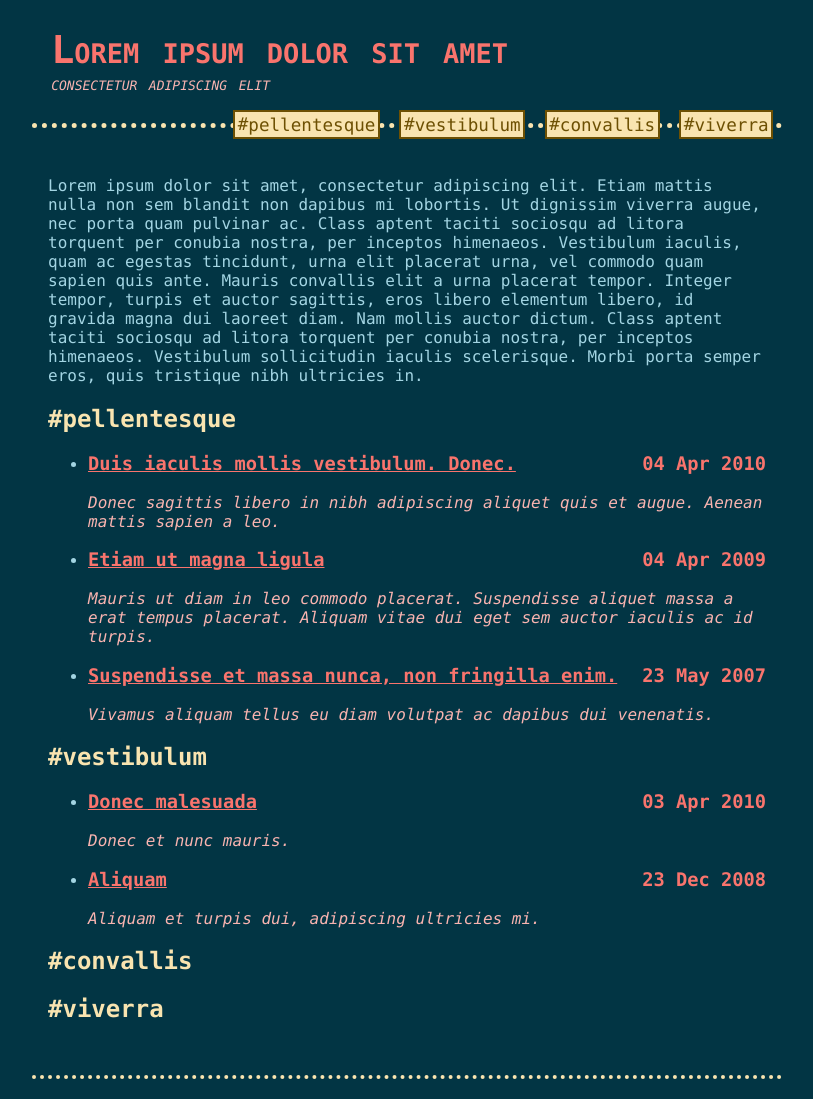
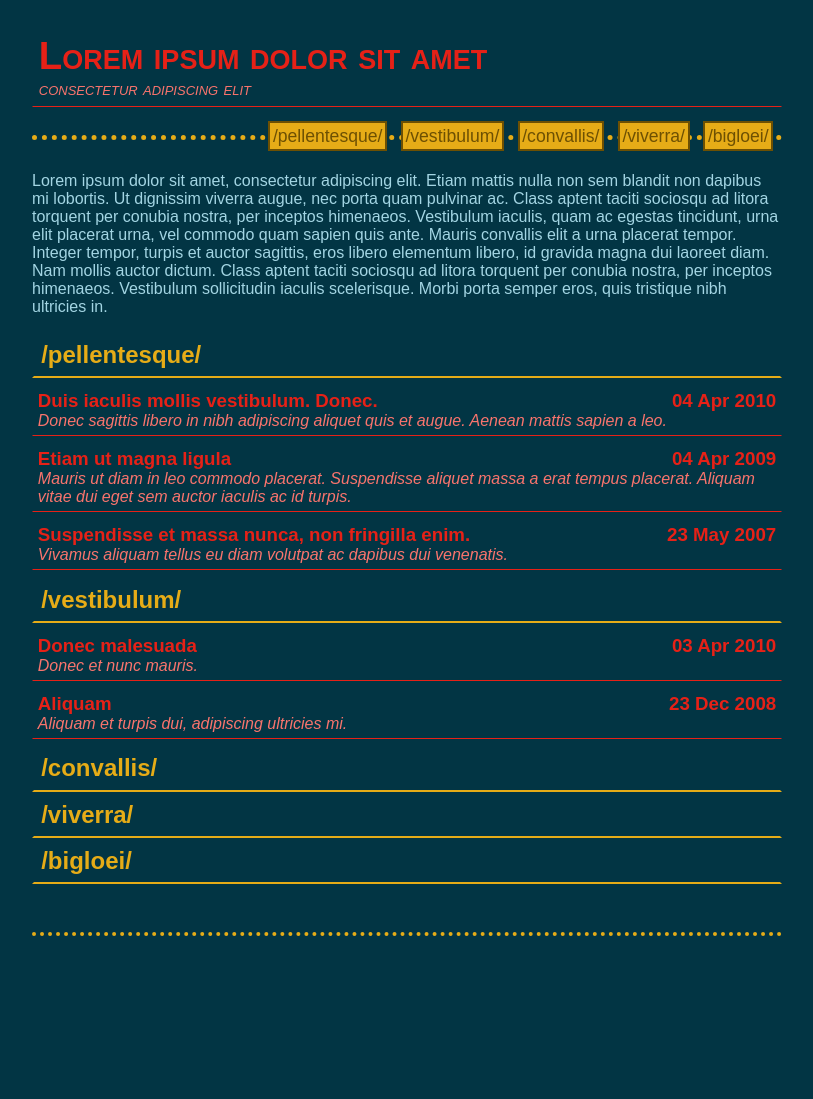
Before and after one commit to apburke/andrewpeterburke.github.com, a Jekyll site: the page built from index.markdown, in a window 1280 px wide. Shown: the whole page, without its empty margins (233-1046 px from the left). Built offline with Jekyll 4.4.1, drawn with Linux system fonts in a browser that asks for light colours; after the commit the page ends 956 px from its top, so only the background shows below that.

Commit message:
Modified style sheet and created some classes in the templates to ease with styling

```diff
--- a/_config.yml
+++ b/_config.yml
@@ -3,4 +3,4 @@ permalink : none
 auto: true
 title: Lorem ipsum dolor sit amet
 description: consectetur adipiscing elit
-branches: [pellentesque, vestibulum, convallis, viverra]
+branches: [pellentesque, vestibulum, convallis, viverra, bigloei]
--- a/_layouts/default.html
+++ b/_layouts/default.html
@@ -12,8 +12,11 @@
 
   <div id="header">
 
-    <a href="/" title="{{site.title}}"><h1 class="title">{{site.title}}</h1></a>
-    <p class="description">{{site.description}}</p>
+    <div class="site_heading">
+
+      <a href="/" title="{{site.title}}"><h1 class="title">{{site.title}}</h1><p class="description">{{site.description}}</p></a>
+
+    </div>
 
   </div>
 
--- a/_layouts/home.html
+++ b/_layouts/home.html
@@ -14,12 +14,15 @@ layout: default
 
     <! Creates a list of posts for each site section !>
     {% for _branch in site.branches %}
-      <h2 id="{{_branch}}" class="branch">{{_branch}}</h2>
-      <ul>
+    <a href="/#{{_branch}}"><h2 id="{{_branch}}" class="branch">{{_branch}}</h2></a>
+      <ul class="branch_listing">
       {% for _post in site.posts %}
         {% if _post.branch == _branch %}
-        <li><h3><a class="title" href="{{_post.url}}">{{_post.title}}<span class="date">{{ _post.date | date_to_string}}</span></a></h3>
-          <p class="description">{{_post.description}}</p></li>
+        <li class="post_heading">
+          <a href="{{_post.url}}"><h3 class="title">{{_post.title}}
+          <span class="date">{{ _post.date | date_to_string}}</span></h3>
+          <p class="description">{{_post.description}}</p></a>
+        </li>
         {% endif %}
       {% endfor %}
       </ul>
--- a/_posts/2008-12-23-aliquam.markdown
+++ b/_posts/2008-12-23-aliquam.markdown
@@ -1,5 +1,6 @@
 ---
 title: Aliquam
+layout: post
 branch: vestibulum
 description: Aliquam et turpis dui, adipiscing ultricies mi.
 ---
--- a/css/default.css
+++ b/css/default.css
@@ -1,8 +1,12 @@
-body{
+body {
  background-color: #023544;
- font-family: Inconsolata, Consolas, monospace, sans-serif;
+ font-family: sans-serif;
  font-size: 100%;
 }
+
+a, a:link, a:visited {
+ text-decoration: none
+ }
 
 /*
 = = = = = = = =
@@ -10,29 +14,82 @@ body{
 = = = = = = = =
 */
 
-.branch:before, .branch_link:before{
- content: "#";
+.branch:before, .branch:after, .branch_link:before, .branch_link:after {
+ content: "/";
+ }
+
+.branch {
+ margin: 0;
+ padding: .3em;
+ color: #E6AC17;
+ border-left: .1em solid #023544;
+ border-top: .1em solid #023544;
+ border-right: .1em solid #023544;
+ border-bottom: .1em solid #E6AC17;
+}
+
+.branch:hover {
+ border-top: .1em dotted #E62117;
+ border-right: .1em dotted #E6AC17;
+ border-left: .1em dotted #E62117;
+}
+
+.branch_listing {
+ margin: 0;
+ padding: 0em;
+ list-style-type: none;
+}
+
+.branch_listing li {
+ margin: .4em 0em;
+}
+
+.branch_listing a:link h3{
+ font-weight: bold;
+}
+
+.branch_listing h3 {
+ font-weight: inherit;
+}
+
+.post_heading p, .post_heading h3, .site_heading p, .site_heading h1 {
+  margin: 0em;
+  padding: 0em;
+}
+
+.post_heading, .site_heading {
+ margin: 0em;
+ padding: .3em;
+ border-left: .1em solid #023544;
+ border-top: .1em solid #023544;
+ border-right: .1em solid #023544;
+ border-bottom: .1em solid #E62117;
+}
+
+.post_heading:hover, .site_heading:hover {
+ border-top: .1em dotted #E6AC17;
+ border-left: .1em dotted #E6AC17;
+ border-right: .1em dotted #E62117;
+}
+
+.date {
+ float: right;
+ color: inherit;
+ background-color: inherit;
+ font-weight: inherit;
+ text-decoration: inherit;
+ border: inherit
 }
 
 .title {
- color: #F9746D;
-}
-
-.title:link {
- font-weight: 900;
-}
-.title:visited {
- font-weight: 100;
+ color: #E62117;
 }
 
 .description {
  font-style: italic;
- color: #F9B4B0;
+ color: #F9746D;
 }
 
-.branch {
- color: #F9E4B0;
-}
 
 /*
 = = = = = = = =
@@ -44,7 +101,6 @@ body{
  margin-left: auto;
  margin-right: auto;
  width: 750px;
- background-color: #023544;
 }
 
 /*
@@ -53,22 +109,11 @@ body{
 = = = = = = = =
 */
 
-#header{
- padding: 1em;
+#header {
+ padding: 1em 0em;
  margin: 0;
  font-size: 1.2em;
-}
-
-#header h1, #header p{
  font-variant: small-caps;
- margin: 0;
- padding: 0;
-}
-
-
-#header a, #menu a{
- text-decoration: none;
- color: inherit;
 }
 
 /*
@@ -77,15 +122,15 @@ body{
 = = = = = = = =
 */
 
-#menu{
+#menu {
  height: .5em;
- border-bottom: .3em dotted #F9E4B0;
+ border-bottom: .3em dotted #E6AC17;
  margin: 0em;
  padding: 0em;
  font-size: 1.1em;
 }
 
-#menu ul{
+#menu ul {
  height: .5em;
  list-style-type: none;
  margin: 0em;
@@ -93,18 +138,23 @@ body{
  text-align: right;
 }
 
-#menu li{
+#menu li {
  display: inline;
  padding: .15em;
  margin: 0 .5em 0 0;
- background-color: #F9E4B0;
+ background-color: #E6AC17;
  color: #6D5003;
  border: .15em solid #6D5003;
 }
 
-#menu li:hover{
+#menu li:hover {
  background-color: #6D5003;
- color: #F9E4B0;
+ color: #E6AC17;
+}
+
+#menu a {
+ text-decoration: none;
+ color: inherit;
 }
 
 /*
@@ -115,22 +165,21 @@ body{
 
 #content{
  color: #A3D5E3;
- padding: 2em 1em;
- margin: 0;
+ padding: 0;
+ margin: 2em 0 0;
 }
 
-#content a:link{
+#content a:link {
  color: #67C8E3
 }
 
-#content a:visited{
+#content a:visited {
  color: #13738F
 }
 
-#content a:hover{
+#content a:hover {
  color: #023544;
  background-color: #A3D5E3;
-
 }
 
  /*
@@ -145,24 +194,7 @@ body{
   = = = = = = = =
   */
 
-.date{
- float: right;
- color: inherit;
- background-color: inherit;
- font-weight: inherit;
-}
 
-#index a:link{
- color: #F9746D;
-}
-
-#index a:visited{
- color: #F9746D;
-}
-
-#index a:hover{
- color: #6D0803
-}
 
 /*
 = = = = = = = =
@@ -170,9 +202,9 @@ body{
 = = = = = = = =
 */
 
-#footer{
- border-top: .3em dotted #F9E4B0;
- margin: 0;
+#footer {
+ border-top: .3em dotted #E6AC17;
+ margin: 3em 0 0;
  padding: 0;
 }
 
```
Also changed, not shown: _layouts/post.html (+9 -3 lines).
